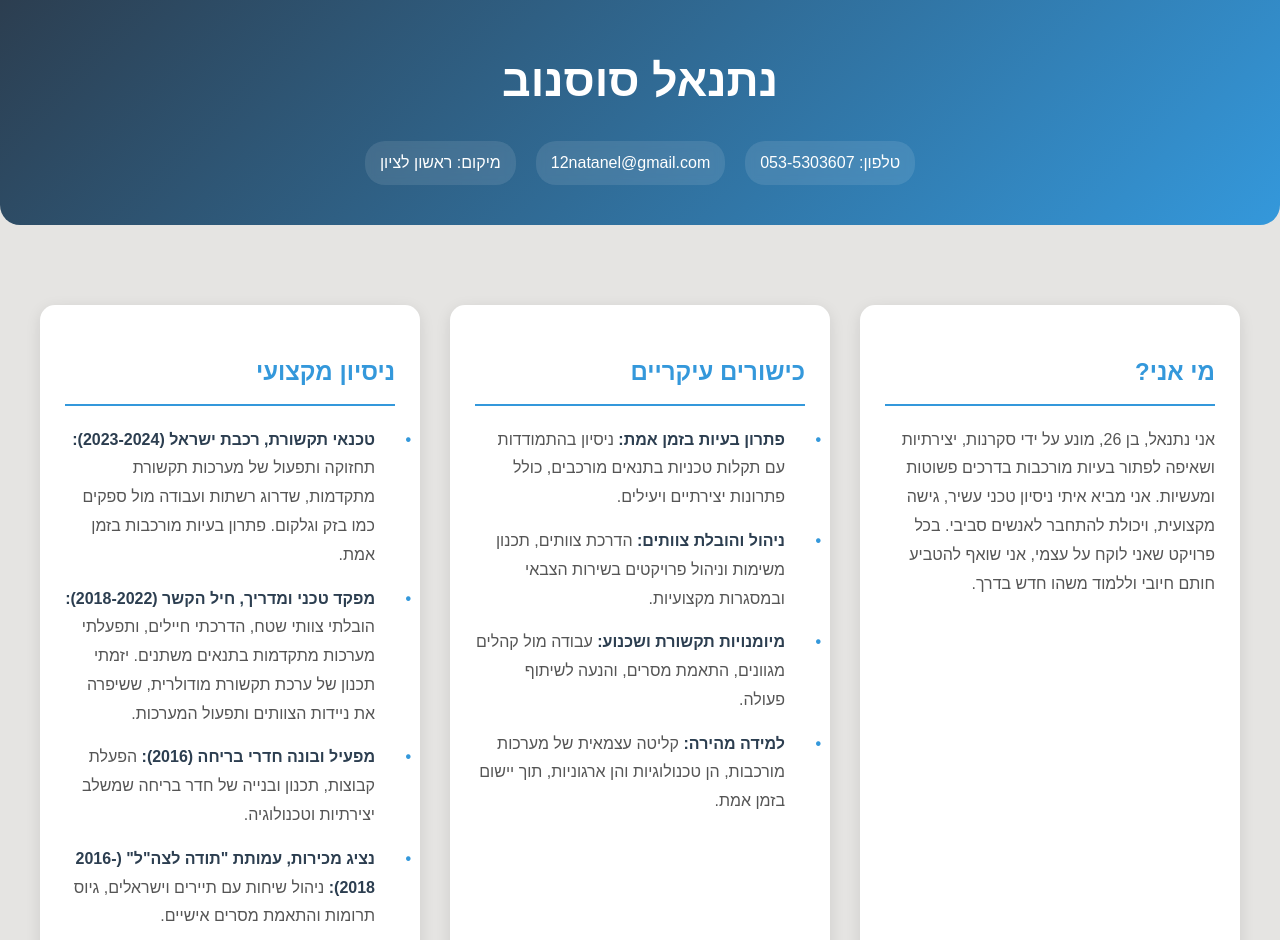
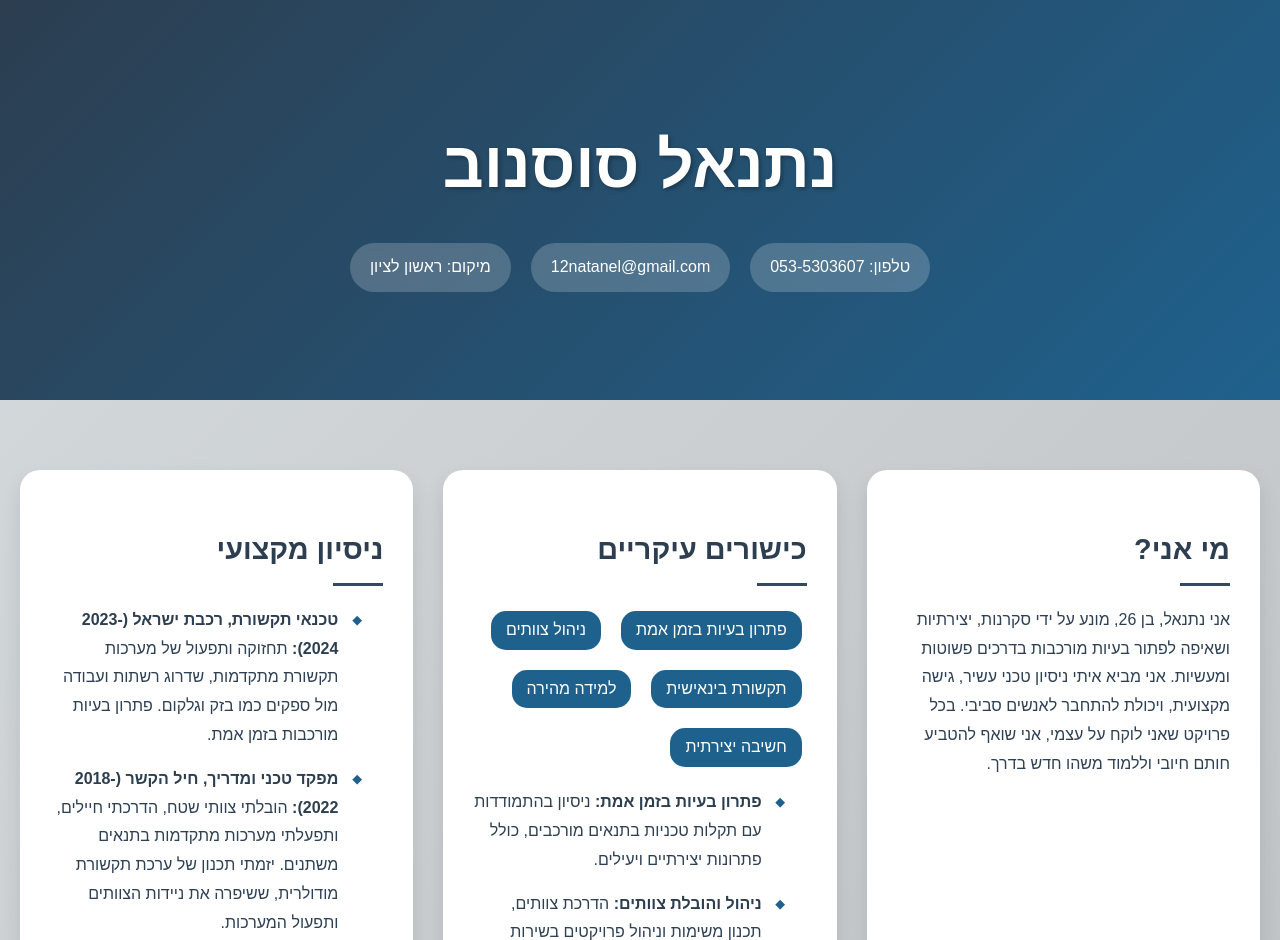
Before and after one commit to SoSNate/NATANEL-S-RESUME-, a plain HTML site: page index.html in a window 1280 px wide. Shown: the top 940 px of the page. Drawn offline with Linux system fonts and the light colour scheme; a web font is replaced by a local one.

Commit message:
Update index.html

```diff
--- a/index.html
+++ b/index.html
@@ -12,71 +12,131 @@
         }
 
         :root {
-            --primary-color: #2C3E50;
-            --secondary-color: #3498DB;
-            --background-color: #E5E4E2;
-            --text-color: #555555;
-            --card-shadow: 0 4px 15px rgba(0, 0, 0, 0.1);
+            --primary-color: #2C3E50; /* כחול כהה */
+            --secondary-color: #1F618D; /* טורקיז כהה */
+            --accent-color: #34495E; /* אפור כהה */
+            --background-color: #E5E8E8; /* אפור בהיר */
+            --text-color: #2E4053; /* שחור עדין */
+            --card-shadow: 0 10px 20px rgba(0, 0, 0, 0.1);
         }
 
-        /* שאר הסגנונות נשארים זהים */
         body {
             font-family: 'CustomFont', Arial, sans-serif;
-            direction: rtl;
-            text-align: right;
             margin: 0;
             padding: 0;
-            background-color: var(--background-color);
+            background: linear-gradient(135deg, #D6DBDF, #B3B6B7); /* רקע אפור כסוף */
+            color: var(--text-color);
             line-height: 1.8;
-            color: var(--text-color);
         }
 
-        .container {
-            max-width: 1400px;
-            margin: 0 auto;
-            padding: 20px;
+        .header-container {
+            background: linear-gradient(135deg, var(--primary-color), var(--secondary-color));
+            min-height: 400px;
+            display: flex;
+            align-items: center;
+            justify-content: center;
+            position: relative;
+            overflow: hidden;
+            margin-bottom: 100px;
         }
 
-        header {
-            background: linear-gradient(135deg, var(--primary-color), var(--secondary-color));
+        .header-content {
+            text-align: center;
             color: white;
-            padding: 40px 20px;
-            text-align: center;
-            margin-bottom: 40px;
-            border-radius: 0 0 20px 20px;
+            z-index: 2;
+            padding: 40px;
         }
 
         h1 {
-            font-size: 2.8em;
+            font-size: 4em;
             margin: 0;
-            padding-bottom: 10px;
+            text-shadow: 2px 2px 4px rgba(0,0,0,0.3);
+        }
+
+        .contact-info {
+            display: flex;
+            justify-content: center;
+            gap: 20px;
+            margin-top: 20px;
+            flex-wrap: wrap;
+        }
+
+        .contact-item {
+            padding: 10px 20px;
+            background: rgba(255,255,255,0.2);
+            border-radius: 30px;
+            backdrop-filter: blur(5px);
+            transition: all 0.3s ease;
+            cursor: pointer;
+        }
+
+        .contact-item:hover {
+            background: rgba(255,255,255,0.3);
+            transform: translateY(-3px);
+        }
+
+        .main-container {
+            max-width: 1400px;
+            margin: -50px auto 50px;
+            padding: 20px;
         }
 
         .grid-container {
             display: grid;
             grid-template-columns: repeat(auto-fit, minmax(350px, 1fr));
             gap: 30px;
-            padding: 20px;
         }
 
         .grid-item {
-            background-color: #FFFFFF;
-            padding: 25px;
-            border-radius: 15px;
+            background: white;
+            padding: 30px;
+            border-radius: 20px;
             box-shadow: var(--card-shadow);
-            transition: transform 0.3s ease, box-shadow 0.3s ease;
+            transition: all 0.3s ease;
+            position: relative;
+        }
+
+        .grid-item::before {
+            content: '';
+            position: absolute;
+            top: 0;
+            left: 0;
+            width: 4px;
+            height: 0;
+            background: var(--accent-color);
+            transition: height 0.3s ease;
+        }
+
+        .grid-item:hover::before {
+            height: 100%;
         }
 
         .grid-item:hover {
-            transform: translateY(-5px);
-            box-shadow: 0 6px 20px rgba(0, 0, 0, 0.15);
+            transform: translateY(-10px);
+            box-shadow: 0 15px 30px rgba(0,0,0,0.15);
         }
 
         h2 {
-            color: var(--secondary-color);
+            color: var(--primary-color);
+            font-size: 1.8em;
             margin-bottom: 20px;
+            position: relative;
             padding-bottom: 10px;
-            border-bottom: 2px solid var(--secondary-color);
+        }
+
+        h2::after {
+            content: '';
+            position: absolute;
+            bottom: 0;
+            right: 0;
+            width: 50px;
+            height: 3px;
+            background: var(--accent-color);
+            transition: width 0.3s ease;
+        }
+
+        .grid-item:hover h2::after {
+            width: 100%;
         }
 
         ul {
@@ -87,78 +147,65 @@
         ul li {
             margin-bottom: 15px;
             position: relative;
+            padding-right: 25px;
+            transition: all 0.3s ease;
         }
 
         ul li::before {
-            content: "•";
+            content: "◆";
             color: var(--secondary-color);
-            font-weight: bold;
-            display: inline-block;
-            width: 1em;
-            margin-right: -1em;
             position: absolute;
-            right: -20px;
+            right: 0;
+            transform: scale(0.8);
+            transition: transform 0.3s ease;
         }
 
-        .contact-info {
-            display: flex;
-            justify-content: center;
-            gap: 20px;
-            margin-top: 10px;
-            flex-wrap: wrap;
+        ul li:hover::before {
+            transform: scale(1) rotate(180deg);
         }
 
-        .contact-item {
-            padding: 8px 15px;
-            background-color: rgba(255, 255, 255, 0.1);
-            border-radius: 20px;
-            backdrop-filter: blur(5px);
+        strong {
+            color: var(--primary-color);
+            font-weight: 600;
         }
 
         .footer {
             text-align: center;
+            padding: 30px;
+            background: var(--primary-color);
+            color: white;
             margin-top: 50px;
-            padding: 20px;
-            color: var(--primary-color);
-            font-size: 0.9em;
-            border-top: 1px solid rgba(0, 0, 0, 0.1);
         }
 
-        @media (max-width: 768px) {
-            .grid-container {
-                grid-template-columns: 1fr;
-                padding: 10px;
+        .skill-tag {
+            display: inline-block;
+            padding: 5px 15px;
+            background: var(--secondary-color);
+            color: white;
+            border-radius: 15px;
+            margin: 5px;
+            transition: all 0.3s ease;
         }
 
-            header {
-                padding: 20px 10px;
-            }
-
-            h1 {
-                font-size: 2em;
-            }
-
-            .grid-item {
-                padding: 15px;
-            }
-        }
-
-        strong {
-            color: var(--primary-color);
+        .skill-tag:hover {
+            transform: translateY(-3px) rotate(3deg);
+            box-shadow: 0 5px 15px rgba(0,0,0,0.2);
         }
     </style>
 </head>
 <body>
-    <header>
+    <div class="header-container">
+        <div class="header-content">
             <h1>נתנאל סוסנוב</h1>
            <div class="contact-info">
             <span class="contact-item">טלפון: 053-5303607</span>
             <span class="contact-item">12natanel@gmail.com</span>
             <span class="contact-item">מיקום: ראשון לציון </span>
         </div>
-    </header>
+        </div>
+    </div>
 
-    <div class="container">
+    <div class="main-container">
         <div class="grid-container">
             <div class="grid-item">
                 <h2>מי אני?</h2>
@@ -167,6 +214,13 @@
 
             <div class="grid-item">
                 <h2>כישורים עיקריים</h2>
+                <div style="display: flex; flex-wrap: wrap; gap: 10px;">
+                    <span class="skill-tag">פתרון בעיות בזמן אמת</span>
+                    <span class="skill-tag">ניהול צוותים</span>
+                    <span class="skill-tag">תקשורת בינאישית</span>
+                    <span class="skill-tag">למידה מהירה</span>
+                    <span class="skill-tag">חשיבה יצירתית</span>
+                </div>
                 <ul>
                     <li><strong>פתרון בעיות בזמן אמת:</strong> ניסיון בהתמודדות עם תקלות טכניות בתנאים מורכבים, כולל פתרונות יצירתיים ויעילים.</li>
                     <li><strong>ניהול והובלת צוותים:</strong> הדרכת צוותים, תכנון משימות וניהול פרויקטים בשירות הצבאי ובמסגרות מקצועיות.</li>
@@ -185,7 +239,7 @@
                 </ul>
             </div>
 
-            <div class="grid-item">
+            <div class="grid-item floating">
               <h2>השכלה</h2>
                 <ul>
                     <li><strong>בגרות מלאה:</strong> מגמת תקשוב וניהול רשתות (י"א-י"ב).</li>
@@ -203,10 +257,18 @@
                 <h2>פרויקט אישי: שיפוץ דירה</h2>
                 <p>לקראת עזיבת הדירה הקודמת שלי, החלטתי לקחת על עצמי פרויקט אישי משמעותי – שיפוץ יחידת דיור מוזנחת. בתהליך, התמודדתי עם סדקים בקירות, צנרת פגומה ושקעים ישנים, ולאחר ימים של עבודה קשה כמעט נשברתי והתייאשתי מהרעיונות שלי לגור שם. שכנה חכמה הציעה לי להביא רהיט אחד קטן כדי להתחיל לראות שינוי, וזה עבד. לאט לאט הוספתי רהיטים, תיקונים ושדרוגים עד שהמקום הפך לבית שלי. כיום, הדירה משמשת מקום נעים לאירוח, המותאם לתנועה זורמת, ומבטאת את האישיות שלי בצורה מושלמת.</p>
             </div>
-         <div class="grid-item">
+            <div class="grid-item floating" style="background: linear-gradient(135deg, #ffffff, #f8f9fa);">
               <h2>שאיפות</h2>
-       <div>
-להשתלב בצוות פיתוח מוביל, ליצור פתרונות טכנולוגיים חדשניים שישפיעו לטובה על העולם, ולצמוח מבחינה מקצועית ואישית תוך כדי למידה ושיתוף פעולה.</div>
+                <p>להשתלב בצוות פיתוח מוביל, ליצור פתרונות טכנולוגיים חדשניים שישפיעו לטובה על העולם, ולצמוח מבחינה מקצועית ואישית תוך כדי למידה ושיתוף פעולה.</p>
+                <div style="display: flex; flex-wrap: wrap; gap: 10px; margin-top: 15px;">
+                    <span class="skill-tag" style="background: var(--primary-color);">פיתוח </span>
+                    <span class="skill-tag" style="background: var(--secondary-color);">חדשנות </span>
+                    <span class="skill-tag" style="background: var(--accent-color);">השפעה חברתית</span>
+                    <span class="skill-tag" style="background: var(--secondary-color);">צמיחה מקצועית</span>
+                </div>
+            </div>
+        </div>
+    </div>
 
     <div class="footer">
         © נתנאל סוסנוב | 2025
```
Lines whose indentation alone changed are shown as unchanged.
